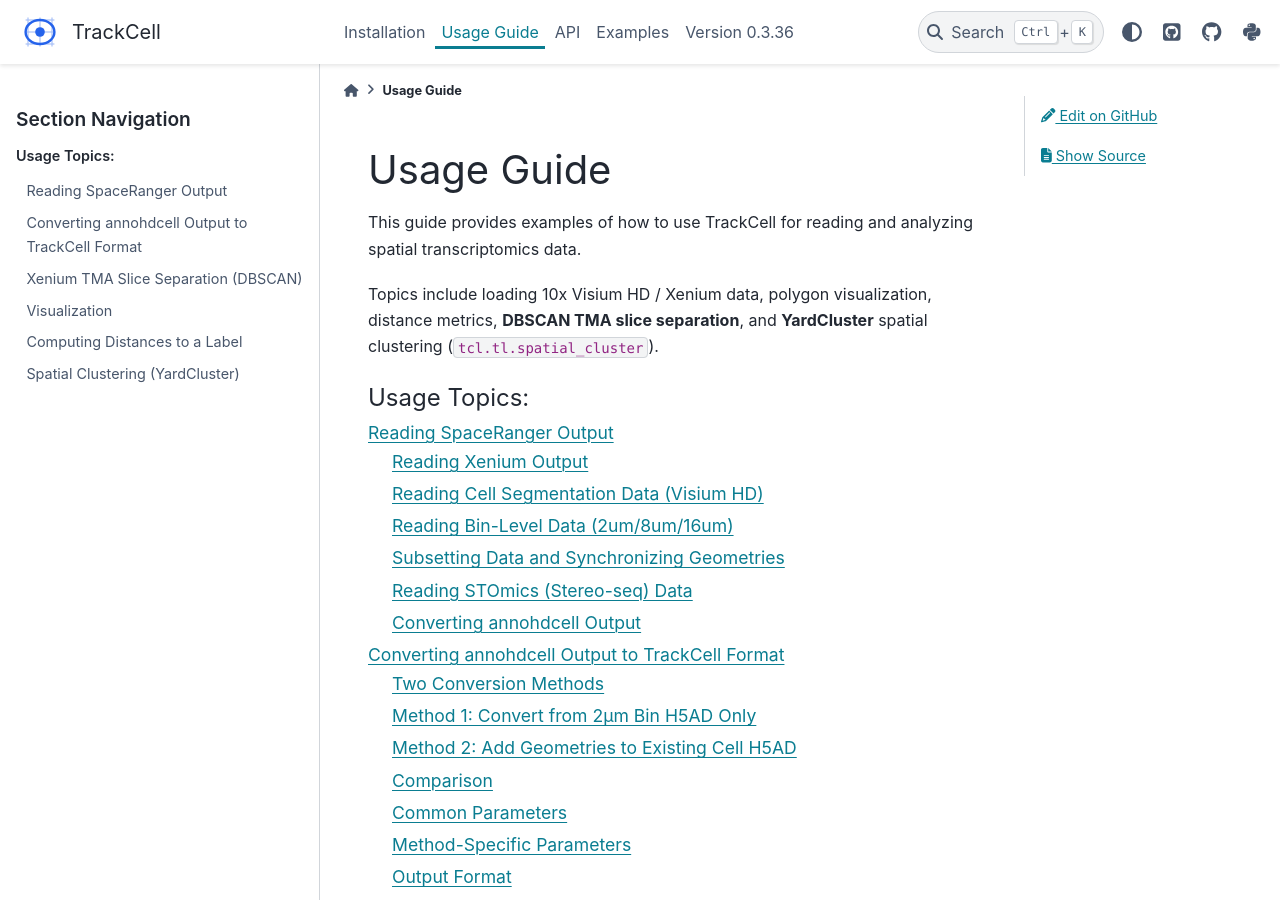
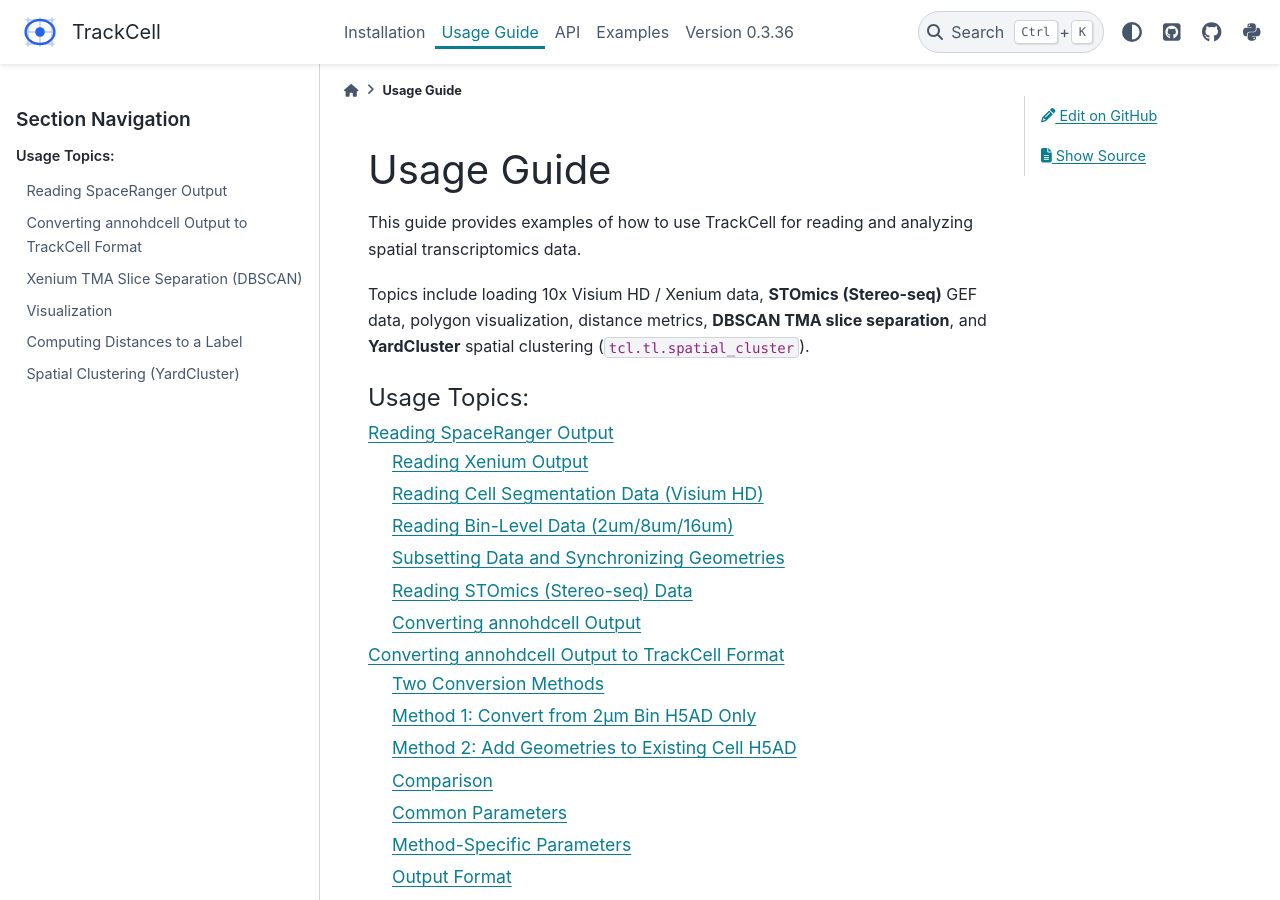
Before and after one commit to seqyuan/trackcell, a Sphinx documentation site: the page built from docs/source/usage.rst, in a window 1280 px wide and 900 px high. Built offline with Sphinx 7.4.7 and the PyData theme 0.15.4, drawn with Linux system fonts in a browser that asks for light colours; pages that are not in the unit, such as notebooks, are missing from menus.

Commit message:
docs: fix STOmics notebook figures (ssDNA background, PCA/UMAP, gallery thumbnails); update usage.rst for STO

```diff
--- a/docs/source/usage.rst
+++ b/docs/source/usage.rst
@@ -3,9 +3,9 @@
 
 This guide provides examples of how to use TrackCell for reading and analyzing spatial transcriptomics data.
 
-Topics include loading 10x Visium HD / Xenium data, polygon visualization, distance
-metrics, **DBSCAN TMA slice separation**, and **YardCluster** spatial clustering
-(``tcl.tl.spatial_cluster``).
+Topics include loading 10x Visium HD / Xenium data, **STOmics (Stereo-seq)** GEF data,
+polygon visualization, distance metrics, **DBSCAN TMA slice separation**, and
+**YardCluster** spatial clustering (``tcl.tl.spatial_cluster``).
 
 .. toctree::
    :maxdepth: 2
```
Also changed, not shown: docs/source/notebooks/YardCluster_STOmics_demo.ipynb, docs/source/notebooks/figs/pca.png (added), docs/source/notebooks/figs/roi_clusters.png (added), docs/source/notebooks/figs/roi_ssdna.png (added), docs/source/notebooks/figs/spatial_leiden.png (added), docs/source/notebooks/figs/umap.png (added).
